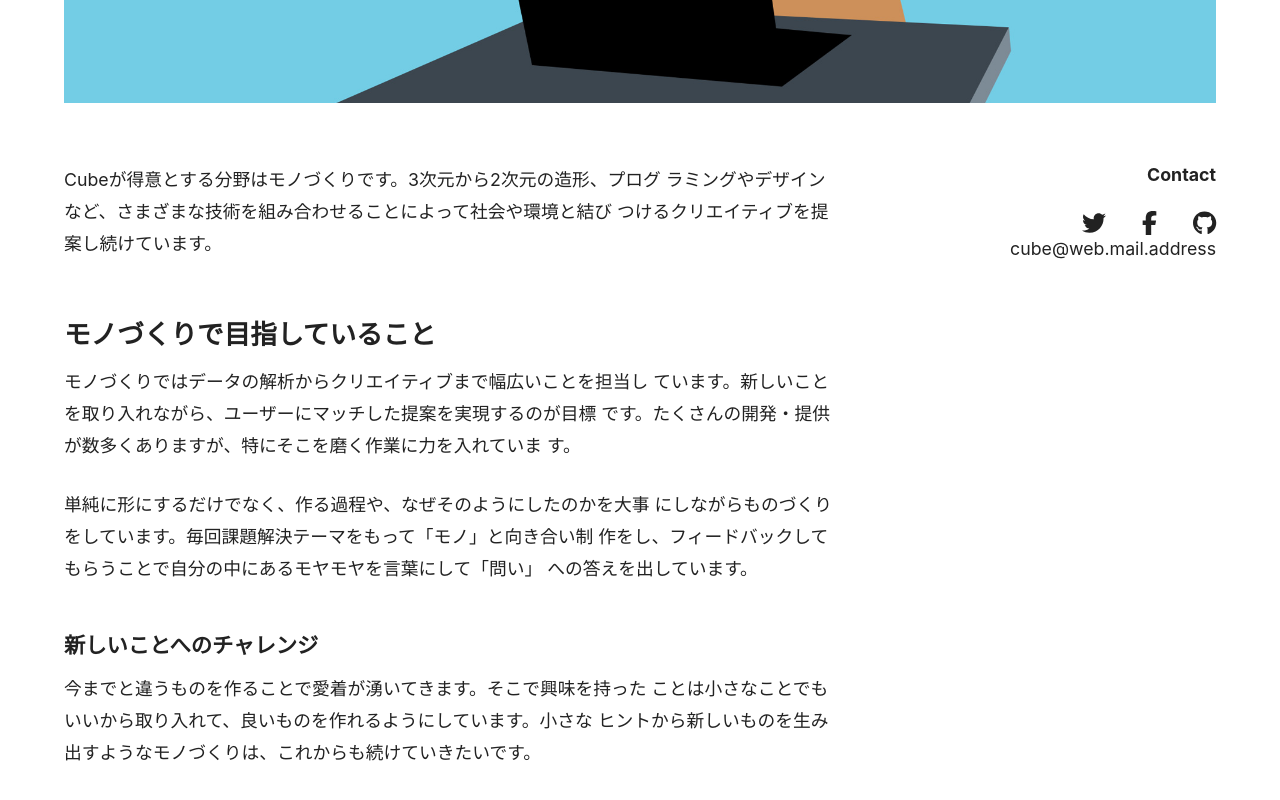
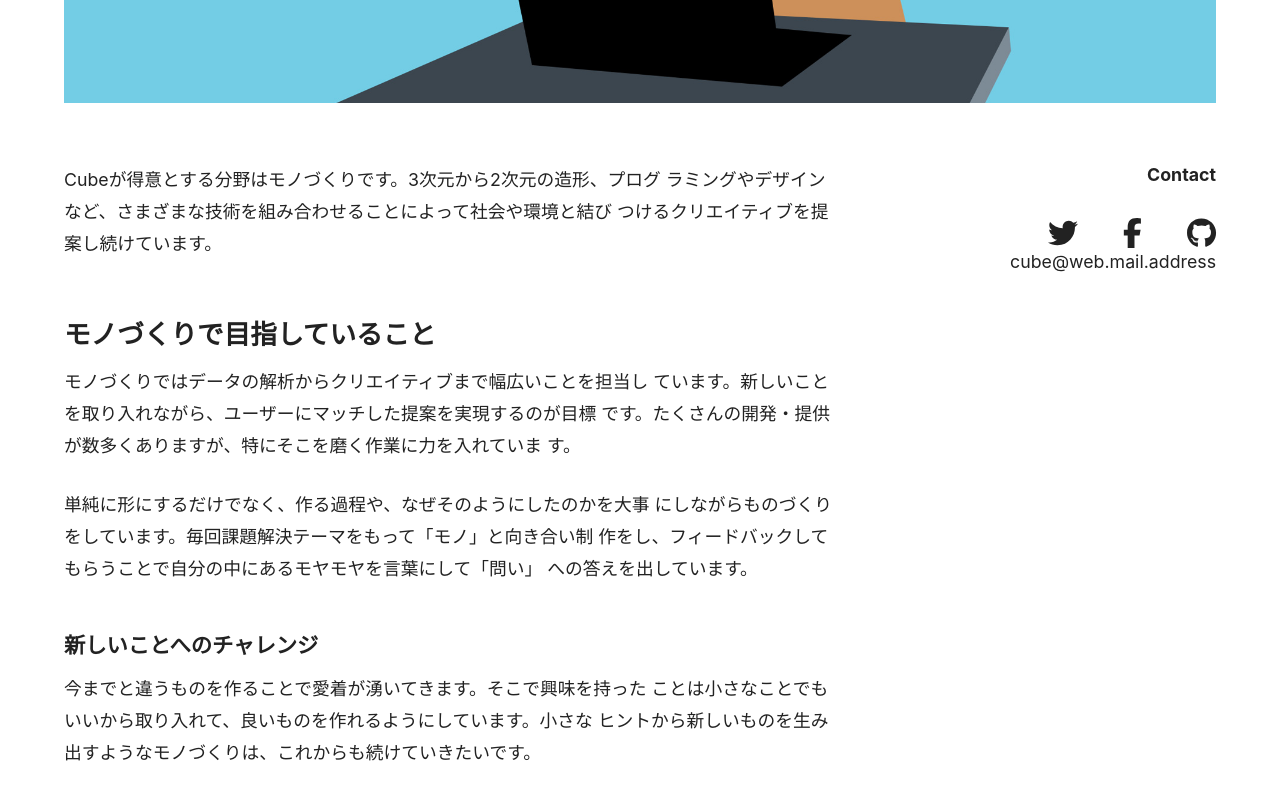
Before and after one commit to itc-n22003/new-react, a Next.js app: page /about in a window 1280 px wide. Shown: the part 892-1692 px from the top of the page. Built offline with nearby package versions, Linux system fonts and the light colour scheme.

Commit message:
5.10 css

```diff
--- a/components/contact.js
+++ b/components/contact.js
@@ -5,7 +5,7 @@ const Contact = () => {
   return (
     <div className={styles.stack}>
       <h3 className={styles.heading}>Contact</h3>
-      <Social />
+      <Social iconSize="30px"/>
       <addredd>cube@web.mail.address</addredd>
     </div>
   )
--- a/components/social.js
+++ b/components/social.js
@@ -6,9 +6,9 @@ import {
 } from '@fortawesome/free-brands-svg-icons'
 import styles from 'styles/social.module.css'
 
-const Social = () => {
+const Social = ({iconSize = 'initial'}) => {
   return (
-    <ul className={styles.list}>
+    <ul className={styles.list} style={{ '--icon-size': iconSize}}>
       <li>
         <a href='https://twitter.com/'>
           <FontAwesomeIcon icon={faTwitter} />
```
